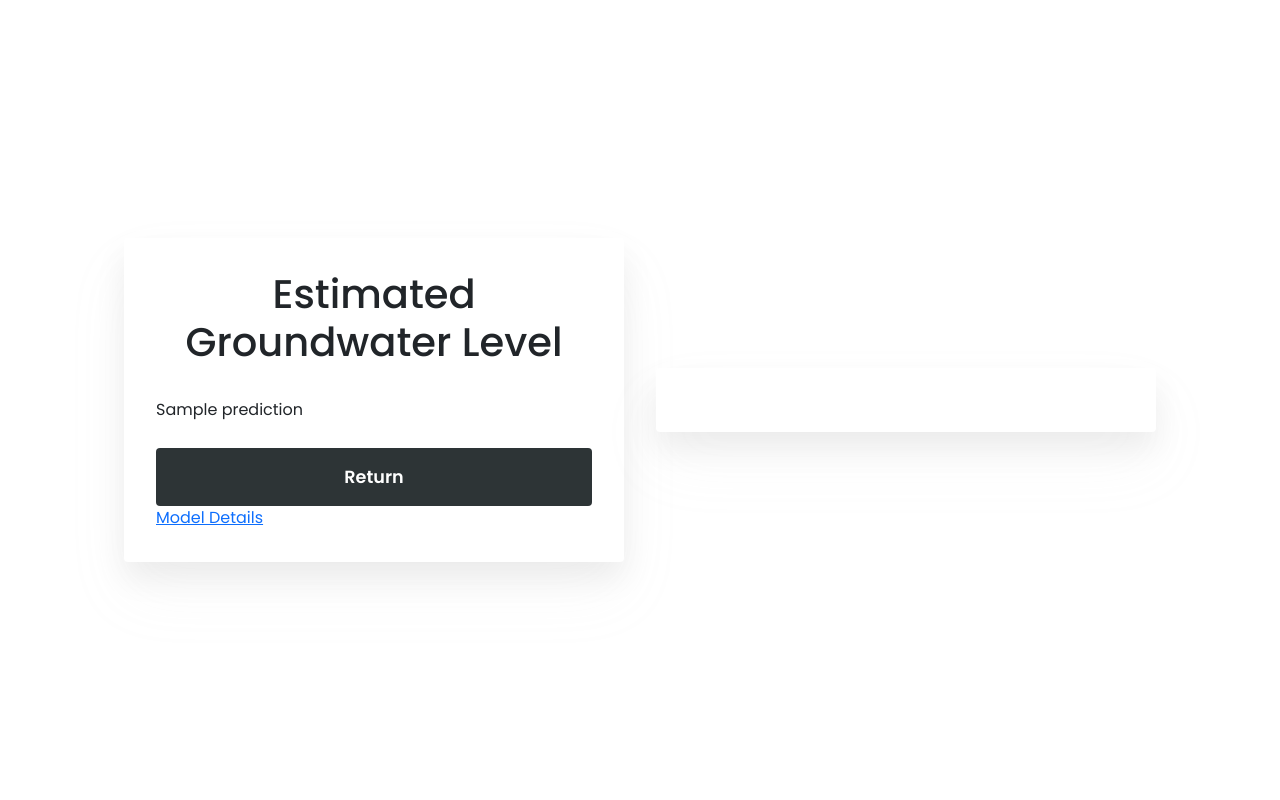
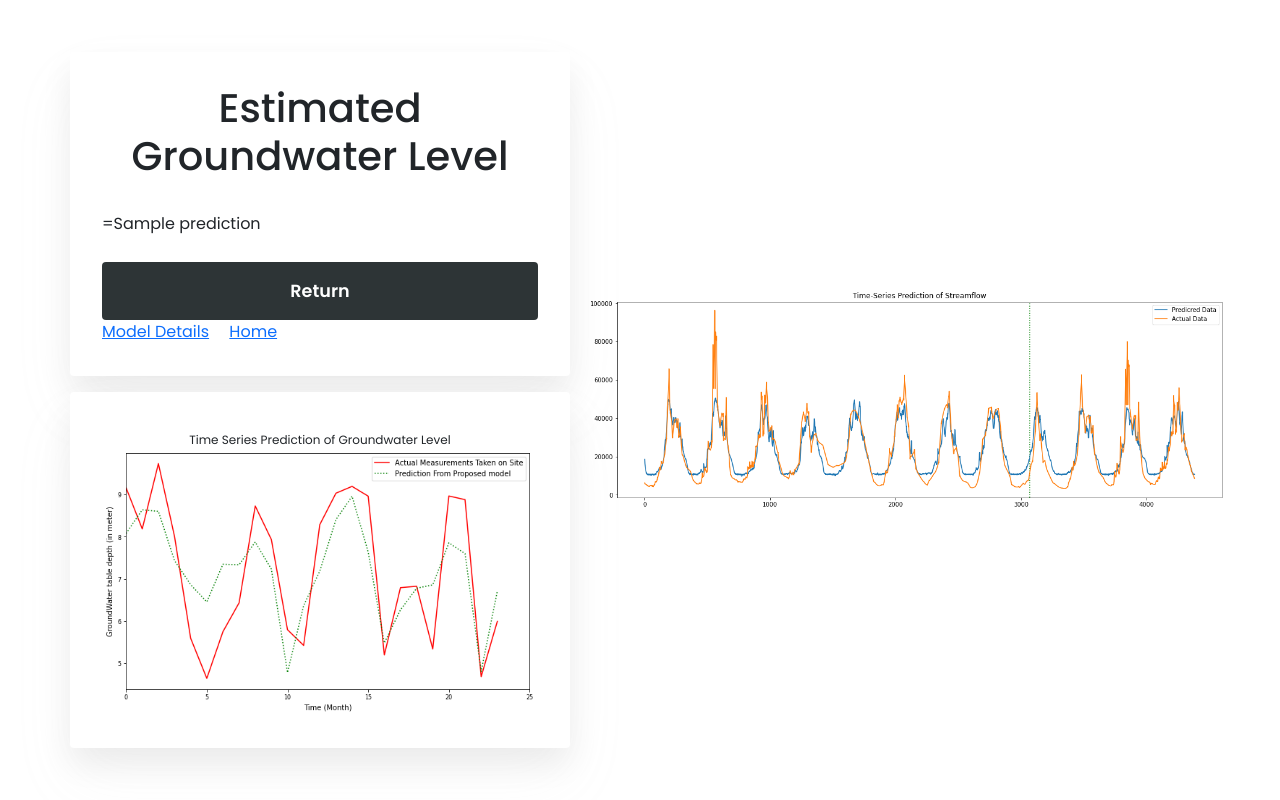
Before and after one commit to gaurav-chaurasia/Groundwater-Level-Prediction, a Flask app: template app/templates/prediction.html in a window 1280 px wide. Run offline with Flask 2, Linux system fonts and the light colour scheme; the template is opened without the code that fills it: most values are stand-ins (such as "Sample title", 1, 10 or a date in 2020); some libraries are stand-ins or nearby versions.

Commit message:
add st and gw result

```diff
--- a/app/templates/prediction.html
+++ b/app/templates/prediction.html
@@ -13,11 +13,13 @@
 
 <body>
   <!-- partial:index.partial.html -->
+  <div class="row">
+    <div class="col-md-12">
       <div class="container">
         <div class="form" id="login">
           <h1 class="form__title">Estimated Groundwater Level</h1>
           <div class="form__input-group">
-        {{ prediction }}
+            ={{ prediction }}
           </div>
           <div class="form__input-group">
             <div class="padding"></div>
@@ -25,9 +27,17 @@
           </div>
         </div>
         <a href="/model">Model Details</a>
+        <a href="/" class="mx-3">Home</a>
       </div>
-  <div class="container">
-
+      <div class="container" style="text-align: center;">
+        <sub>Time Series Prediction of Groundwater Level</sub>
+        <img src="../static/imgs/groundwater_level.png" width="100%" alt="" srcset="">
+      </div>
+    </div>
+  </div>
+  <div class="col-md-6">
+    <img src="../static/imgs/streamflow_all.png" width="100%" alt="" srcset="">
+    <!-- <img src="../static/imgs/streamflow_test.png" width="100%" alt="" srcset=""> -->
   </div>
   <!-- partial -->
   <script src="https://cdn.jsdelivr.net/npm/bootstrap@5.0.2/dist/js/bootstrap.bundle.min.js"
--- a/app/torch_utils.py
+++ b/app/torch_utils.py
@@ -130,6 +130,6 @@ def get_groundwater_prediction(m, i, r, t, e):
     y_pred_total = groundwater_level(X_test_standardized).detach().numpy()
     y_pred_total = ss_y.inverse_transform(y_pred_total[0, :])
 
-    print(y_pred_total)
-    print(Outputs)
+    print(y_pred_total.shape[0])
+    print(Outputs.shape[0])
     return y_pred_total[-1][0]
```
Also changed, not shown: app/static/imgs/groundwater_level.png (added), app/static/imgs/streamflow_all.png (added), app/static/imgs/streamflow_test.png (added). Lines whose indentation alone changed are shown as unchanged.
